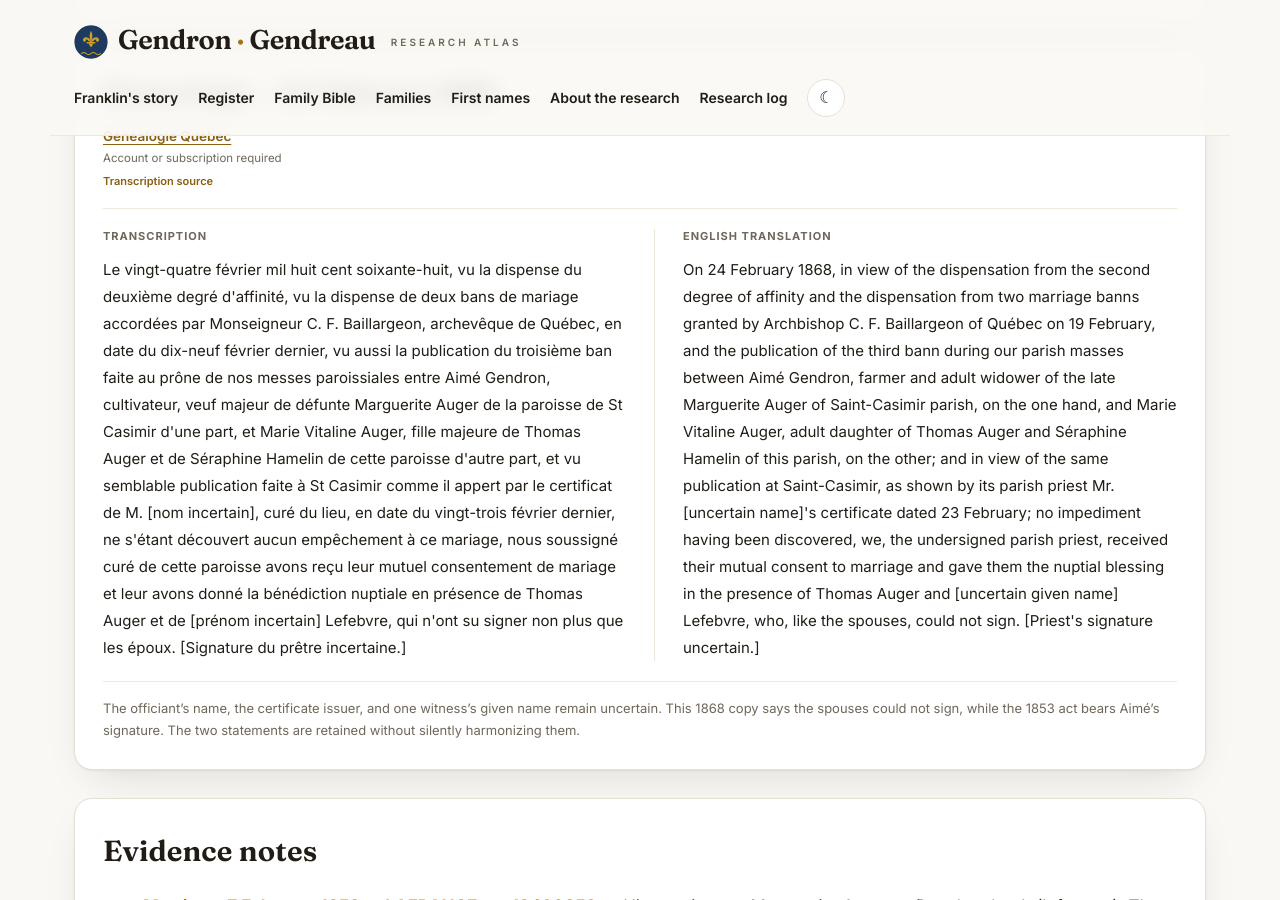
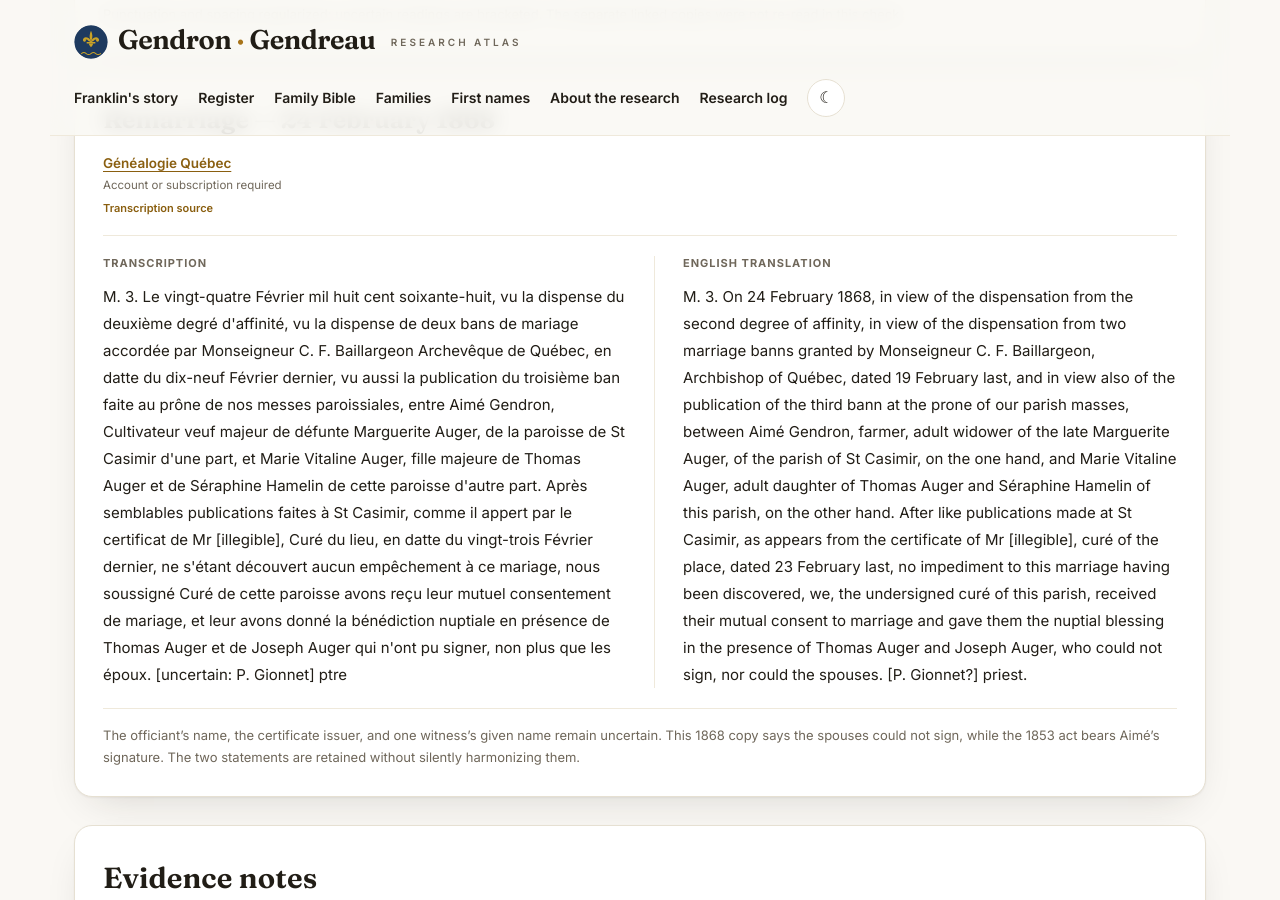
Before and after one commit to vetharmon/gendron-research, a Jekyll site: the page built from _candidates/c169.md, in a window 1280 px wide and 900 px high, scrolled down 2454 px. Built offline with Jekyll 4.4.1, drawn with Linux system fonts in a browser that asks for light colours; part of the change alters nothing that is shown; some of the changed text lies outside the part shown.

Commit message:
Add files via upload

```diff
--- a/_candidates/c169.md
+++ b/_candidates/c169.md
@@ -16,20 +16,20 @@ sources:
 - label: LAFRANCE baptism (act 4566198)
   url: https://www.genealogiequebec.com/Membership/LAFRANCE/acte/4566198
   access: Account or subscription required
-  provenance: Original register image read on 23 November 2026. The baptism gives birth the same morning and writes the mother’s compound surname Morand Grimard.
+  provenance: Original register image read on 23 November 2026. The baptism gives birth the same morning and writes the mother’s compound surname Morand Grimard. Re-read and verified 28 November 2026 — the godmother's surname was settled as Lefebre by a zoomed verification re-read, letter by letter; the earlier transcription's Lépine is not what the act shows.
   document_id: act-4566198
   document_primary: true
   document_title: Baptism — 25 August 1825
   document_note: ''
-  transcription: Le vingt-cinq août mil huit cent vingt-cinq, par moi prêtre soussigné curé de cette paroisse a été baptisé Pierre Aimé, né ce matin du légitime mariage d'Abraham Gendron, cultivateur, et d'Henriette Morand Grimard de cette paroisse; parrain Jean Baptiste Morand Grimard, marraine Marie Josephte Lépine, qui ainsi que le père n'ont su signer. Jh. Moll, ptre.
-  translation: 'On 25 August 1825, I, the undersigned parish priest, baptized Pierre Aimé, born this morning of the lawful marriage of Abraham Gendron, farmer, and Henriette Morand Grimard of this parish. Godfather: Jean Baptiste Morand Grimard; godmother: Marie Josephte Lépine. They and the father could not sign. Jh. Moll, priest.'
+  transcription: "B:77. Le vingt cinq aout mil huit cent vingt cinq par nous prêtre soussigné Curé de cette paroisse a été baptisé pierre aimé né ce matin du légitime mariage d'Abraham Gendron cultivateur et Henriette morand grimard de cette paroisse; parain Jean baptiste morand grimard, maraine marie Josepte Lefebre qui ainsi que le père n'ont su signer. J. L. Moll ptre"
+  translation: "B.77. On 25 August 1825, we, the undersigned priest and curé of this parish, baptized Pierre Aimé, born this morning of the lawful marriage of Abraham Gendron, farmer, and Henriette Morand Grimard of this parish; the godfather was Jean Baptiste Morand Grimard and the godmother Marie Josephte Lefebre, who, like the father, could not sign. J. L. Moll, priest."
   text_language: fr
   text_type: transcription
-  text_note: Punctuation and spacing regularized; uncertain readings are bracketed. The separate linked copies were not re-read in this check.
+  text_note: "Verbatim transcription from the audit re-read of 28 November 2026; spellings as written."
 - label: LAFRANCE marriage (act 13400852)
   url: https://www.genealogiequebec.com/Membership/LAFRANCE/acte/13400852
   access: Account or subscription required
-  provenance: Original register image read on 23 November 2026. The adult groom is a farmer of Saint-Casimir, son of Abraham Gendron and Henriette Grimard. His signature is visible; the compound baptismal surname contains the marriage form Grimard.
+  provenance: Original register image read on 23 November 2026. The adult groom is a farmer of Saint-Casimir, son of Abraham Gendron and Henriette Grimard. His signature is visible; the compound baptismal surname contains the marriage form Grimard. Re-read and verified 28 November 2026 — the audit read agrees with the transcription above and it is retained; the officiant's initials are read C. L. Poiré in this copy against C. E. in the signature list above and C. A. in the parish copy, and the parish copy names the St-Casimir curé whose certificate is cited — Messire Justin, illegible in this copy beyond its final -tin.
   document_id: act-13400852
   document_primary: true
   document_title: Marriage — 7 February 1853
@@ -43,44 +43,49 @@ sources:
 - label: Généalogie Québec
   url: https://www.genealogiequebec.com/Membership/LAFRANCE/img/acte/4566198
   access: Account or subscription required
-  provenance: Recorded in the source research notes.
+  provenance: Recorded in the source research notes. Direct-image link — identity-checked 28 November 2026; it serves the same register image as the LAFRANCE act page and carries that copy's transcription.
+  transcription: "B:77. Le vingt cinq aout mil huit cent vingt cinq par nous prêtre soussigné Curé de cette paroisse a été baptisé pierre aimé né ce matin du légitime mariage d'Abraham Gendron cultivateur et Henriette morand grimard de cette paroisse; parain Jean baptiste morand grimard, maraine marie Josepte Lefebre qui ainsi que le père n'ont su signer. J. L. Moll ptre"
   document_id: act-4566198
   document_primary: false
 - label: Généalogie Québec
   url: https://www.genealogiequebec.com/Membership/LAFRANCE/img/acte/13400852
   access: Account or subscription required
-  provenance: Recorded in the source research notes.
+  provenance: Recorded in the source research notes. Direct-image link — identity-checked 28 November 2026; it serves the same register image as the LAFRANCE act page and carries that copy's transcription.
+  transcription: "Le sept février mil huit cent cinquante-trois, après la publication de trois bans de mariage faite au prône de notre messe paroissiale par les trois derniers dimanches entre Aimé Gendron, cultivateur, domicilié à St Casimir, fils majeur d'Abraham Gendron et de Henriette Grimard d'une part, et Marguerite Auger, domiciliée à Deschambault, fille majeure de Jean Auger et de Marguerite Trottier de cette paroisse d'autre part; après la publication de deux bans de mariage faite à St Casimir comme il appert par le certificat de messire [nom incertain], curé du lieu, et vu la dispense de la publication de l'autre ban accordée par sa grandeur l'archevêque de Québec le deux du dit mois; ne s'étant présenté aucun empêchement, nous soussigné curé de Deschambault avons reçu leur mutuel consentement de mariage et leur avons donné la bénédiction nuptiale en présence de Zéphirin Gendron, de François Xavier Tardif et de plusieurs autres personnes dont quelques-unes ont signé avec l'époux, les autres ainsi que l'épouse ayant déclaré ne le savoir faire. [Signatures :] Aimé Gendron; François Tardif; J. L. Pagé; C. E. Poiré, ptre."
   document_id: act-13400852
   document_primary: false
 - label: Généalogie Québec
   url: https://www.genealogiequebec.com/Membership/LAFRANCE/img/acte/13605745
   access: Account or subscription required
-  provenance: Original register image read on 23 November 2026. The former wife Marguerite Auger directly bridges the widower to the 1853 groom. The opening and upper-right continuation were read. The record states a second-degree affinity dispensation.
+  provenance: Original register image read on 23 November 2026. The former wife Marguerite Auger directly bridges the widower to the 1853 groom. The opening and upper-right continuation were read. The record states a second-degree affinity dispensation. Direct-image link, identity-checked 28 November 2026 — it serves the same register image as the LAFRANCE act page. Re-read and verified 28 November 2026 — the second witness is Joseph Auger, settled by a zoomed read of the act's ending; the earlier transcription's uncertain Lefebvre is not what the act shows.
   document_id: act-13605745
   document_primary: true
   document_title: Remarriage — 24 February 1868
   document_note: The officiant’s name, the certificate issuer, and one witness’s given name remain uncertain. This 1868 copy says the spouses could not sign, while the 1853 act bears Aimé’s signature. The two statements are retained without silently harmonizing them.
-  transcription: Le vingt-quatre février mil huit cent soixante-huit, vu la dispense du deuxième degré d'affinité, vu la dispense de deux bans de mariage accordées par Monseigneur C. F. Baillargeon, archevêque de Québec, en date du dix-neuf février dernier, vu aussi la publication du troisième ban faite au prône de nos messes paroissiales entre Aimé Gendron, cultivateur, veuf majeur de défunte Marguerite Auger de la paroisse de St Casimir d'une part, et Marie Vitaline Auger, fille majeure de Thomas Auger et de Séraphine Hamelin de cette paroisse d'autre part, et vu semblable publication faite à St Casimir comme il appert par le certificat de M. [nom incertain], curé du lieu, en date du vingt-trois février dernier, ne s'étant découvert aucun empêchement à ce mariage, nous soussigné curé de cette paroisse avons reçu leur mutuel consentement de mariage et leur avons donné la bénédiction nuptiale en présence de Thomas Auger et de [prénom incertain] Lefebvre, qui n'ont su signer non plus que les époux. [Signature du prêtre incertaine.]
-  translation: On 24 February 1868, in view of the dispensation from the second degree of affinity and the dispensation from two marriage banns granted by Archbishop C. F. Baillargeon of Québec on 19 February, and the publication of the third bann during our parish masses between Aimé Gendron, farmer and adult widower of the late Marguerite Auger of Saint-Casimir parish, on the one hand, and Marie Vitaline Auger, adult daughter of Thomas Auger and Séraphine Hamelin of this parish, on the other; and in view of the same publication at Saint-Casimir, as shown by its parish priest Mr. [uncertain name]'s certificate dated 23 February; no impediment having been discovered, we, the undersigned parish priest, received their mutual consent to marriage and gave them the nuptial blessing in the presence of Thomas Auger and [uncertain given name] Lefebvre, who, like the spouses, could not sign. [Priest's signature uncertain.]
+  transcription: "M. 3. Le vingt-quatre Février mil huit cent soixante-huit, vu la dispense du deuxième degré d'affinité, vu la dispense de deux bans de mariage accordée par Monseigneur C. F. Baillargeon Archevêque de Québec, en datte du dix-neuf Février dernier, vu aussi la publication du troisième ban faite au prône de nos messes paroissiales, entre Aimé Gendron, Cultivateur veuf majeur de défunte Marguerite Auger, de la paroisse de St Casimir d'une part, et Marie Vitaline Auger, fille majeure de Thomas Auger et de Séraphine Hamelin de cette paroisse d'autre part. Après semblables publications faites à St Casimir, comme il appert par le certificat de Mr [illegible], Curé du lieu, en datte du vingt-trois Février dernier, ne s'étant découvert aucun empêchement à ce mariage, nous soussigné Curé de cette paroisse avons reçu leur mutuel consentement de mariage, et leur avons donné la bénédiction nuptiale en présence de Thomas Auger et de Joseph Auger qui n'ont pu signer, non plus que les époux. [uncertain: P. Gionnet] ptre"
+  translation: "M. 3. On 24 February 1868, in view of the dispensation from the second degree of affinity, in view of the dispensation from two marriage banns granted by Monseigneur C. F. Baillargeon, Archbishop of Québec, dated 19 February last, and in view also of the publication of the third bann at the prone of our parish masses, between Aimé Gendron, farmer, adult widower of the late Marguerite Auger, of the parish of St Casimir, on the one hand, and Marie Vitaline Auger, adult daughter of Thomas Auger and Séraphine Hamelin of this parish, on the other hand. After like publications made at St Casimir, as appears from the certificate of Mr [illegible], curé of the place, dated 23 February last, no impediment to this marriage having been discovered, we, the undersigned curé of this parish, received their mutual consent to marriage and gave them the nuptial blessing in the presence of Thomas Auger and Joseph Auger, who could not sign, nor could the spouses. [P. Gionnet?] priest."
   text_language: fr
   text_type: transcription
-  text_note: The officiant’s name, the certificate issuer, and one witness’s given name remain uncertain. This 1868 copy says the spouses could not sign, while the 1853 act bears Aimé’s signature. The two statements are retained without silently harmonizing them.
+  text_note: "Verbatim transcription from the audit re-read of 28 November 2026; spellings as written."
 - label: FamilySearch register image (LAFRANCE act 4566198)
   url: https://www.familysearch.org/ark:/61903/3:1:3QS7-899Q-C9JY
   access: Free FamilySearch account
-  provenance: Quebec, Catholic Parish Registers, 1621-1979 — image 538, DGS 5471259. Matched to the LAFRANCE act on name, date and parents (12 Nov 2026).
+  provenance: Quebec, Catholic Parish Registers, 1621-1979 — image 538, DGS 5471259. Matched to the LAFRANCE act on name, date and parents (12 Nov 2026). Re-read and verified 28 November 2026 — image 538 of the film; the godmother's surname is read only uncertainly in this copy — a zoomed verification re-read of the civil copy settled it as Lefebre.
+  transcription: "B: 77 Pierre Aimé Gendron. le vingt cinq août mil huit cent vingt cinq par nous prêtre soussigné Curé de cette paroisse a été baptisé pierre Aimé né ce matin du légitime mariage d'Abraham Gendron cultivateur et d'Henriette morand grimard de cette paroisse; parrain Jean baptiste morand grimard marraine Marie Josephte [uncertain: Lefebre] qui ainsi que le père n'ont su signer. [uncertain: Jh Moll ptre]"
   document_id: act-4566198
   document_primary: false
 - label: BAnQ civil register image (LAFRANCE act 4566198)
   url: https://numerique.banq.qc.ca/patrimoine/details/52327/4426255
   access: Free — BAnQ numérique
-  provenance: Registres de l'état civil, Ste-Anne-de-la-Pérade (CE401,S21), 1825 volume, image 15 of 21. Matched to the LAFRANCE act on name, date and parents (15 Nov 2026).
+  provenance: Registres de l'état civil, Ste-Anne-de-la-Pérade (CE401,S21), 1825 volume, image 15 of 21. Matched to the LAFRANCE act on name, date and parents (15 Nov 2026). Image checked 28 November 2026 — the act is on image 15 of 21 in the 1825 civil file, entry B.77, and matches the LAFRANCE act; the transcription is that of the civil copy read through LAFRANCE.
+  transcription: "B:77. Le vingt cinq aout mil huit cent vingt cinq par nous prêtre soussigné Curé de cette paroisse a été baptisé pierre aimé né ce matin du légitime mariage d'Abraham Gendron cultivateur et Henriette morand grimard de cette paroisse; parain Jean baptiste morand grimard, maraine marie Josepte Lefebre qui ainsi que le père n'ont su signer. J. L. Moll ptre"
   document_id: act-4566198
   document_primary: false
 - label: FamilySearch register image (LAFRANCE act 13400852)
   url: https://www.familysearch.org/ark:/61903/3:1:3QSQ-G99S-DF29
   access: Free FamilySearch account
-  provenance: Quebec, Catholic Parish Registers, 1621-1979 — image 208, DGS 5468699. Matched to the LAFRANCE act on name, date and parents (12 Nov 2026).
+  provenance: Quebec, Catholic Parish Registers, 1621-1979 — image 208, DGS 5468699. Matched to the LAFRANCE act on name, date and parents (12 Nov 2026). Re-read and verified 28 November 2026 — image 208 of the film; this copy numbers the marriage M. 2 and names the St-Casimir curé, Messire Justin, whose name is illegible in the civil copy.
+  transcription: "M. 2 Aimé Gendron & Marguerite Auger. Le sept Février mil huit cent cinquante-trois, après la publication de trois bans de mariage faite au prône de notre messe paroissiale par les trois derniers dimanches entre Aimé Gendron cultivateur domicilié à St Casimir fils majeur d'Abraham Gendron et de Henriette Grimard d'une part, et Marguerite Auger domiciliée à Deschambault fille majeure de Jean Auger et de Marguerite Trottier de cette Paroisse d'autre part; après la publication de deux bans de mariage faite à St Casimir comme il appert par le certificat de Messire Justin Curé du lieu, et de la dispense de la publication de l'autre ban accordée par Sa Grandeur l'Archevêque de Québec le deux du dit mois, ne s'étant présenté aucun empêchement, Nous soussigné Curé de cette Paroisse avons reçu leur mutuel consentement de mariage et leur avons donné la bénédiction nuptiale en présence de Zéphirin Gendron de François Xavier Tardif et de plusieurs autres personnes dont quelques unes ont signé avec l'Epoux, les autres ainsi que l'Epouse ayant déclaré ne le savoir faire. [Signatures :] Aimé Gendron; J. L. Pagé; C. A. Poiré Ptre"
   document_id: act-13400852
   document_primary: false
 filenames:
```
